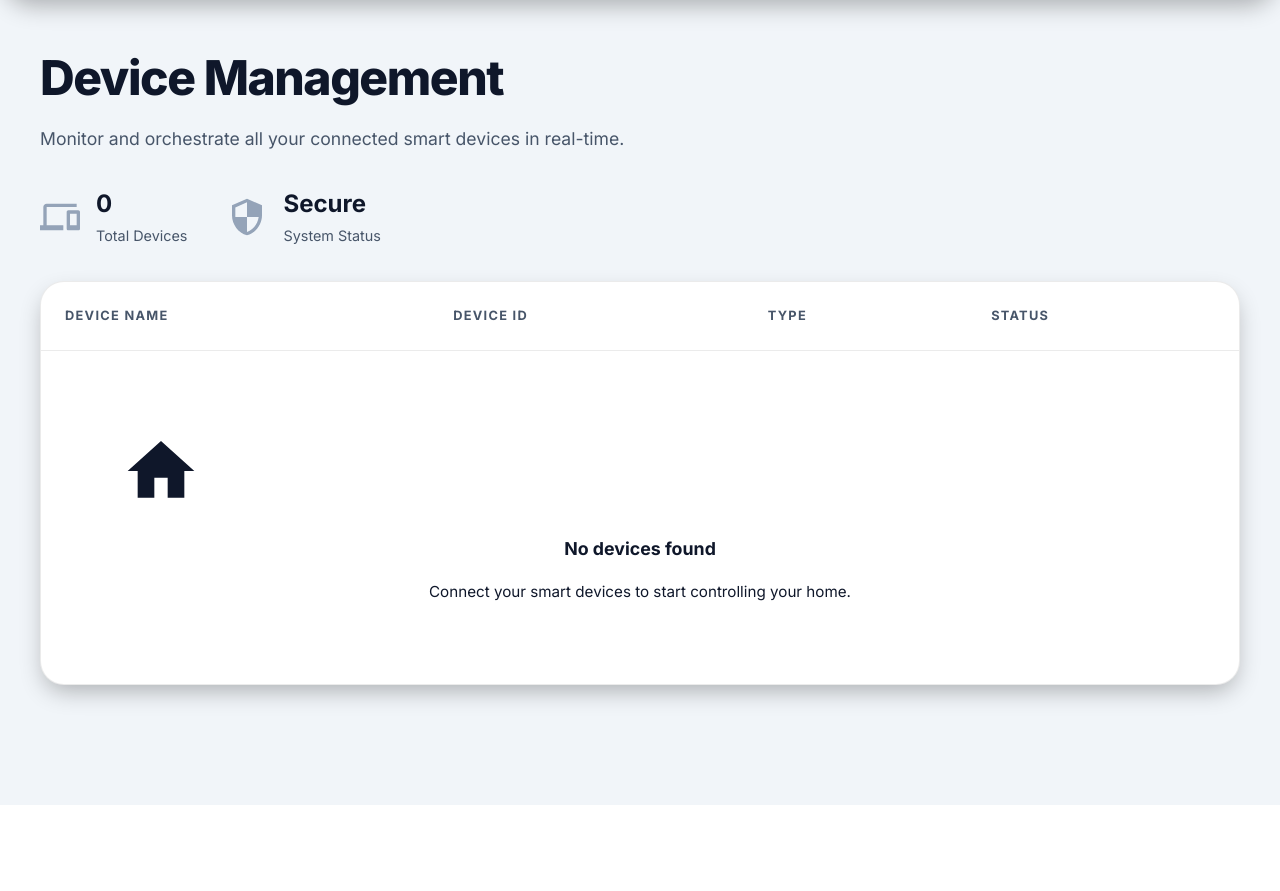
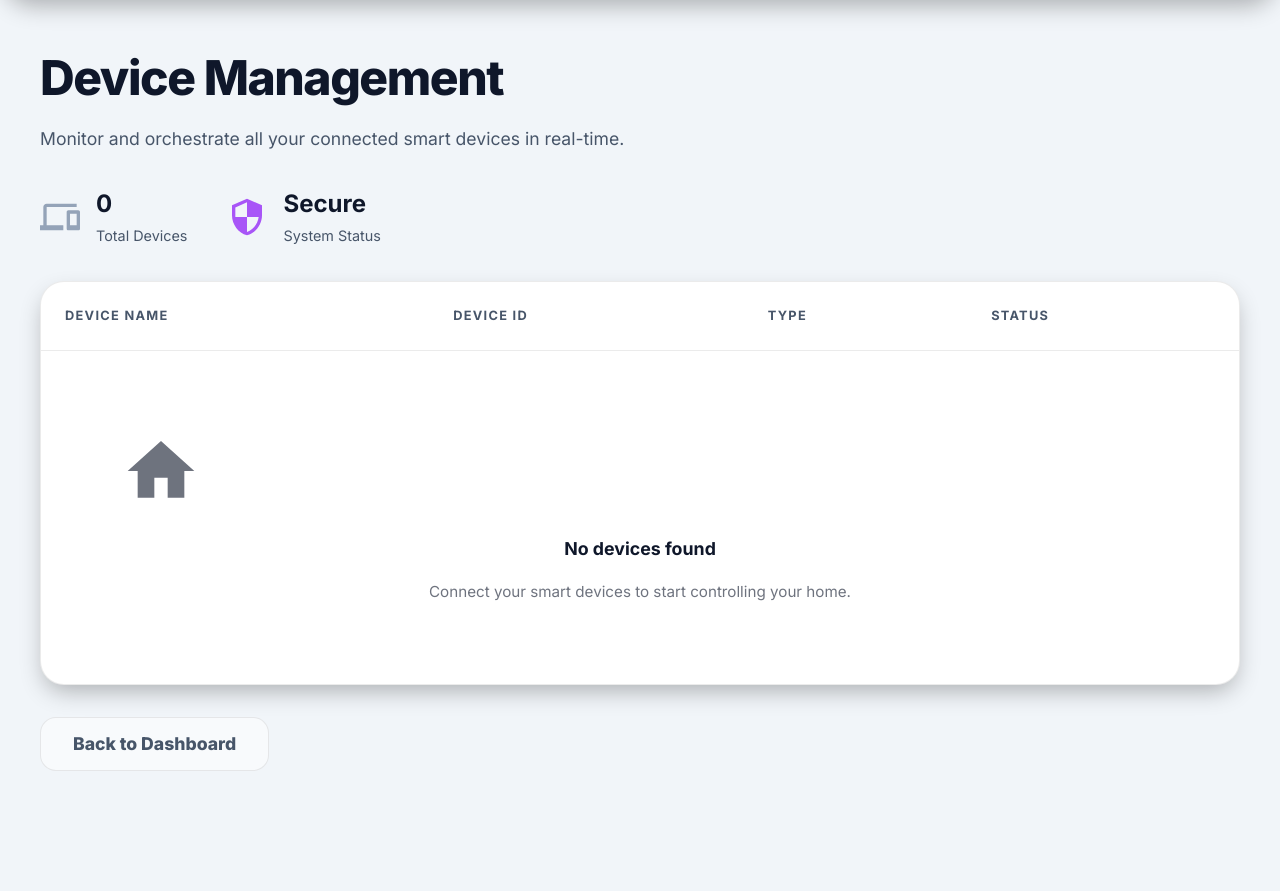
Before and after one commit to DaTiC0/smart-google, a Flask app: page /devices in a window 1280 px wide. Shown: the part 86-977 px from the top of the page. Before the commit the page ends 891 px from the top, so only its background shows below. Run offline with Flask 3, Linux system fonts and the light colour scheme; the visitor is signed in with stand-in values (Sample User, id 1); data that the repository does not hold is empty.

Commit message:
style: update button styles and add new elements for better UI consistency

```diff
--- a/static/md3.css
+++ b/static/md3.css
@@ -201,7 +201,8 @@ svg { width: 100%; height: 100%; display: block; max-width: 100%; max-height: 10
 .page-wrap { max-width: 1000px; margin: 3rem auto; padding: 0 2rem; }
 .card { background: var(--bg-secondary); border: 1px solid var(--border); border-radius: var(--radius-lg); padding: 3rem; box-shadow: var(--shadow-lg); }
 
-.md-input { width: 100%; background: var(--bg-widget); border: 1px solid var(--border); border-radius: 16px; padding: 1.25rem; color: #fff; font-size: 1.1rem; margin-bottom: 1.5rem; transition: border-color 0.2s; }
+.md-input { width: 100%; background: var(--bg-widget); border: 1px solid var(--border); border-radius: 16px; padding: 1.25rem; color: var(--text-primary); caret-color: var(--text-primary); font-size: 1.1rem; margin-bottom: 1.5rem; transition: border-color 0.2s; }
+.md-input::placeholder { color: var(--text-secondary); opacity: 1; }
 .md-input:focus { border-color: var(--accent); outline: none; }
 .md-button { display: inline-flex; align-items: center; justify-content: center; width: 100%; background: var(--header-gradient); border: none; border-radius: 16px; padding: 1.25rem; color: #fff; font-weight: 800; font-size: 1.1rem; cursor: pointer; transition: all 0.2s; }
 .md-button:hover { transform: translateY(-2px); box-shadow: 0 10px 15px -3px rgba(139, 92, 246, 0.4); }
@@ -242,6 +243,7 @@ svg { width: 100%; height: 100%; display: block; max-width: 100%; max-height: 10
 .u-width-auto { width: auto; }
 .span-2 { grid-column: span 2; }
 .span-full { grid-column: span 3; }
+.summary-box--full { grid-column: span 3; }
 .text-left { text-align: left; }
 .responsive-grid { display: grid; grid-template-columns: repeat(auto-fit, minmax(200px, 1fr)); }
 .u-gap-2 { gap: 2.5rem; }
@@ -252,11 +254,15 @@ svg { width: 100%; height: 100%; display: block; max-width: 100%; max-height: 10
 .auth-icon { width: 40px; height: 40px; }
 .auth-client-info { background: var(--bg-widget); border-radius: 16px; padding: 1.5rem; text-align: left; border: 1px solid var(--border); }
 
-.u-ghost-button { background: var(--bg-widget) !important; color: var(--text-secondary) !important; }
+.accent-text { color: var(--accent); }
+.accent-checkbox { accent-color: var(--accent); }
+.u-danger-button { background: #ef4444; color: #fff; border: none; }
+.u-ghost-button { background: var(--bg-widget) !important; border: 1px solid var(--border) !important; color: var(--text-secondary) !important; }
 .u-margin-left-auto { margin-left: auto; }
 .u-padding-top-2 { padding-top: 2rem; }
 .u-border-top { border-top: 1px solid var(--border); }
 .u-margin-bottom-05 { margin-bottom: 0.5rem; }
+.u-opacity-6 { opacity: 0.6; }
 .u-font-weight-900 { font-weight: 900; }
 .u-font-size-lg { font-size: 1.5rem; }
 .u-font-size-sm { font-size: 0.8rem; }
--- a/templates/devices.html
+++ b/templates/devices.html
@@ -64,6 +64,10 @@
                 </tbody>
             </table>
         </div>
+
+        <div class="flex-row u-margin-top-2">
+            <a href="{{ url_for('routes.index') }}" class="md-button u-ghost-button" style="width: auto; padding: 0.75rem 2rem;">Back to Dashboard</a>
+        </div>
     </section>
 </div>
 {% endblock %}
--- a/templates/mqtt_log.html
+++ b/templates/mqtt_log.html
@@ -67,8 +67,8 @@
         </div>
 
         <div class="flex-row u-margin-top-2">
-            <button class="md-button" style="width: auto; padding: 0.75rem 2rem; background: var(--bg-widget);" onclick="location.reload()">Refresh Log</button>
-            <a href="{{ url_for('routes.index') }}" class="md-button" style="width: auto; padding: 0.75rem 2rem; background: transparent; border: 1px solid var(--border);">Back to Dashboard</a>
+            <button class="md-button u-ghost-button" style="width: auto; padding: 0.75rem 2rem;" onclick="location.reload()">Refresh Log</button>
+            <a href="{{ url_for('routes.index') }}" class="md-button u-ghost-button" style="width: auto; padding: 0.75rem 2rem;">Back to Dashboard</a>
         </div>
     </section>
 </div>
```
Also changed, not shown: templates/index.html (+4 -3 lines).
